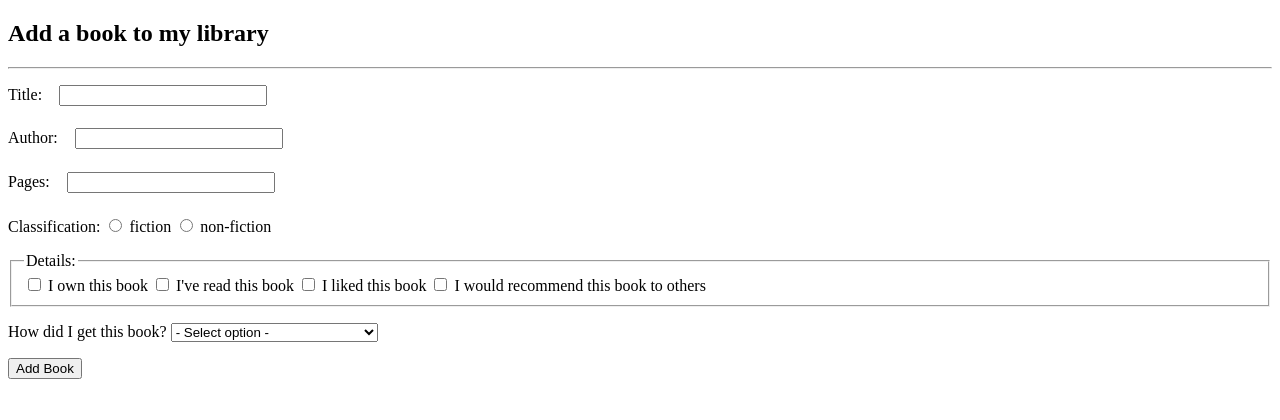
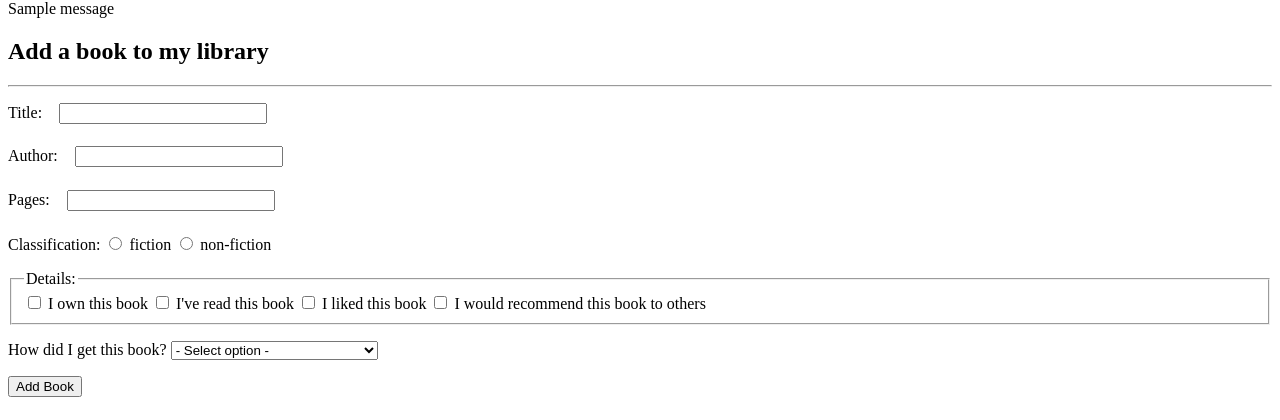
Before and after one commit to JettaGolembiewski/Pair-Programming, a Flask app: page / in a window 1280 px wide. Shown: the part 26-446 px from the top of the page. Run offline with Flask 2, Linux system fonts and the light colour scheme; one stand-in notice (Sample message) is shown.

Commit message:
Added flash message

```diff
--- a/app.py
+++ b/app.py
@@ -1,6 +1,8 @@
-from flask import Flask, request, render_template, redirect, url_for
+from flask import Flask, request, render_template, redirect, url_for, flash
 
 app = Flask(__name__)
+
+app.secret_key = b'_5#y2L"F4Q8z\n\xec]/'
 
 all_books_dict = [
 
@@ -80,6 +82,7 @@ def add():
             book_dict
         )  # append this dictionary entry to the larger friends dictionary
         print(all_books_dict)
+        flash('Record successfully added.')
         return redirect(url_for("index"))
     else:
         return redirect(url_for("index"))
--- a/templates/base.html
+++ b/templates/base.html
@@ -16,6 +16,11 @@
 
   <body>
     <nav><a href = "/">Home</a> | <a href="about"> About</a></nav>
+    <div>
+      {% for message in get_flashed_messages() %}
+        {{ message }}
+      {% endfor %}
+    </div>
     <div class="container">{% block body %}xx {% endblock %}</div>
   </body>
 </html>
```
